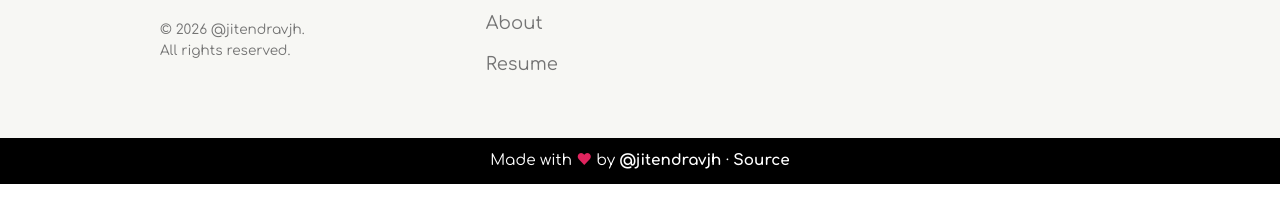
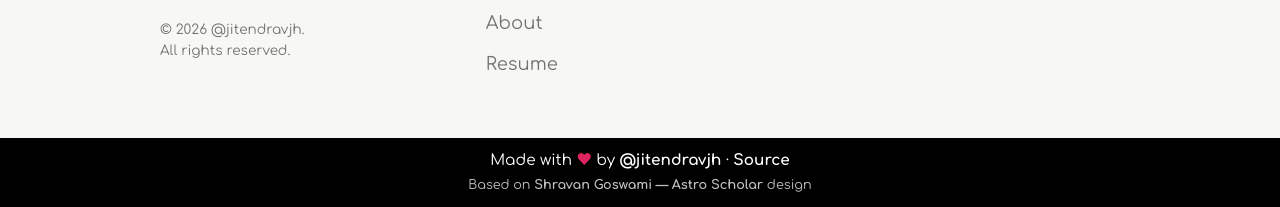
Before and after one commit to jitendravjh/jitendravjh.github.io, an Astro site: page /tags in a window 1280 px wide. Shown: the part 669-876 px from the top of the page. Before the commit the page ends 853 px from the top, so only its background shows below. Built offline with nearby package versions, Linux system fonts and the light colour scheme; Astro itself is replaced by a stand-in of ours; some packages are replaced by stand-ins of ours.

Commit message:
Add an Astro Scholar design credit to the footer

```diff
--- a/src/components/Footer.astro
+++ b/src/components/Footer.astro
@@ -97,6 +97,9 @@ const cvHref = CV_URL ? url(CV_URL) : null;
             Made with <span class="heart" aria-label="love">&#10084;</span> by
             <a href={FOOTER_CREDIT.designerUrl} target="_blank" rel="noopener noreferrer">{FOOTER_CREDIT.designerName}</a>
             &middot; <a href={FOOTER_CREDIT.sourceUrl} target="_blank" rel="noopener noreferrer">{FOOTER_CREDIT.sourceLabel}</a>
+        </p>
+        <p class="footer-attribution">
+            Based on <a href="https://github.com/shravanngoswamii/astro-scholar" target="_blank" rel="noopener noreferrer">Shravan Goswami &mdash; Astro Scholar</a> design
         </p>
     </div>
 </footer>
@@ -482,11 +485,16 @@ const cvHref = CV_URL ? url(CV_URL) : null;
         font-weight: bold;
     }
     .footer-credit a:hover {
-        color: var(--color-accent-text);
+        color: var(--color-accent);
         text-decoration: underline;
     }
     [data-theme='dark'] .footer-credit a:hover {
         color: #ffffff;
+    }
+    .footer-attribution {
+        margin-top: 0.35rem !important;
+        font-size: 0.8rem;
+        opacity: 0.75;
     }
 
     .author-link.author-modal-trigger {
```
